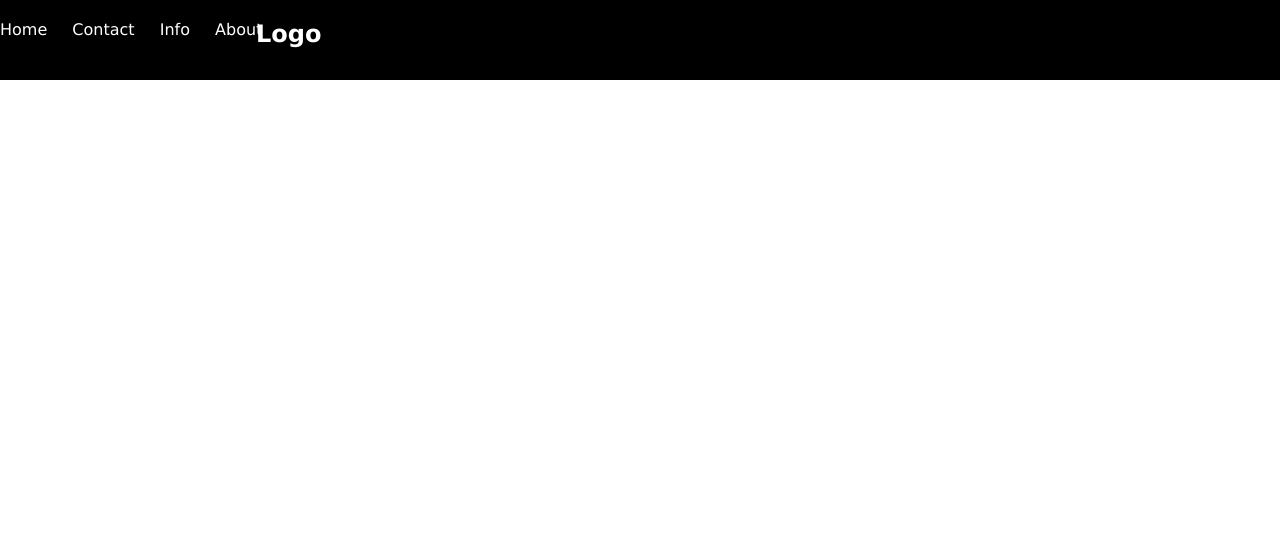
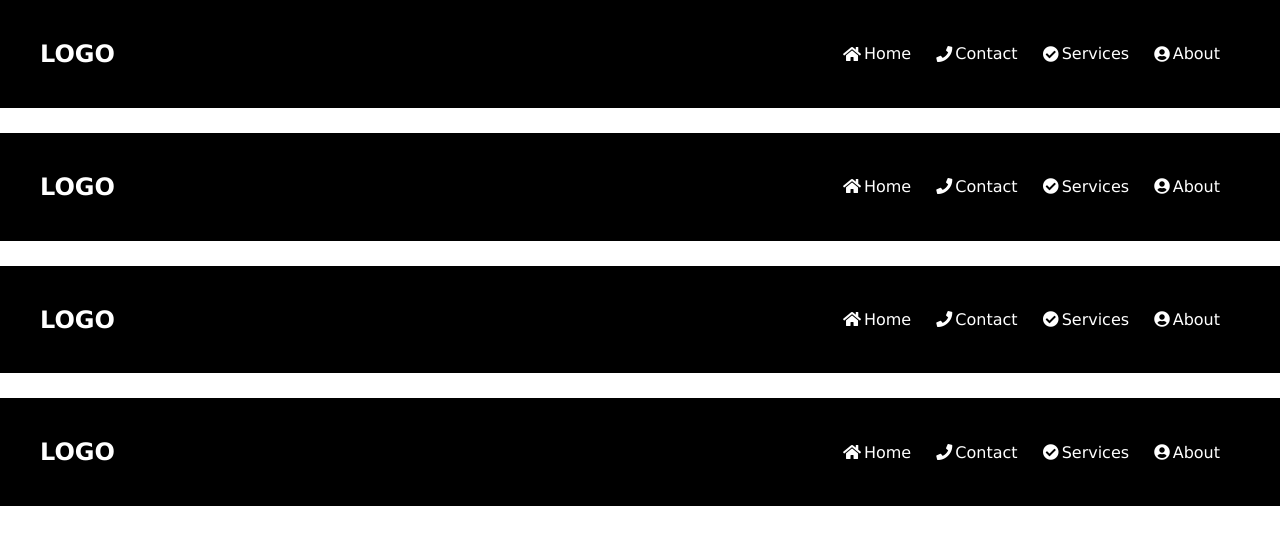
Before and after one commit to iamjerome11/WD-Seatwork-3, a plain HTML site: page index.html in a window 1280 px wide. Drawn offline with Linux system fonts and the light colour scheme.

Commit message:
shuwangers

```diff
--- a/index.html
+++ b/index.html
@@ -4,18 +4,57 @@
     <meta charset="UTF-8">
     <meta name="viewport" content="width=device-width, initial-scale=1.0">
     <title>Header & Footer</title>
-    <link rel="stylesheet" href="./style.css">
-
+    <link rel="stylesheet" href="style.css">
+    <link rel="stylesheet" href="https://cdnjs.cloudflare.com/ajax/libs/font-awesome/5.15.3/css/all.min.css" integrity="sha512-iBBXm8fW90+nuLcSKlbmrPcLa0OT92xO1BIsZ+ywDWZCvqsWgccV3gFoRBv0z+8dLJgyAHIhR35VZc2oM/gI1w==" crossorigin="anonymous" referrerpolicy="no-referrer" />
 </head>
 <body>
     <header>
-        <h2>Logo</h2>
+        <div class="logo">
+            <h2>LOGO</h2>
+        </div>
         <div class="nav">
-            <a href="">Home</a>
-            <a href="">Contact</a>
-            <a href="">Info</a>
-            <a href="">About</a>
+            <a href=""><i class="fas fa-home"></i> Home</a>
+            <a href=""><i class="fas fa-phone"></i> Contact</a>
+            <a href=""><i class="fas fa-check-circle"></i> Services</a>
+            <a href=""><i class="fas fa-user-circle"></i> About</a>
         </div>
     </header>
+
+    <header>
+        <div class="logo">
+            <h2>LOGO</h2>
+        </div>
+        <div class="nav">
+            <a href=""><i class="fas fa-home"></i> Home</a>
+            <a href=""><i class="fas fa-phone"></i> Contact</a>
+            <a href=""><i class="fas fa-check-circle"></i> Services</a>
+            <a href=""><i class="fas fa-user-circle"></i> About</a>
+        </div>
+    </header>
+
+    <header>
+        <div class="logo">
+            <h2>LOGO</h2>
+        </div>
+        <div class="nav">
+            <a href=""><i class="fas fa-home"></i> Home</a>
+            <a href=""><i class="fas fa-phone"></i> Contact</a>
+            <a href=""><i class="fas fa-check-circle"></i> Services</a>
+            <a href=""><i class="fas fa-user-circle"></i> About</a>
+        </div>
+    </header>
+
+    <header>
+        <div class="logo">
+            <h2>LOGO</h2>
+        </div>
+        <div class="nav">
+            <a href=""><i class="fas fa-home"></i> Home</a>
+            <a href=""><i class="fas fa-phone"></i> Contact</a>
+            <a href=""><i class="fas fa-check-circle"></i> Services</a>
+            <a href=""><i class="fas fa-user-circle"></i> About</a>
+        </div>
+    </header>
+
 </body>
 </html>
--- a/style.css
+++ b/style.css
@@ -1,31 +1,46 @@
-body{
-    font-family: verdana;
-}*{
+body {
+    font-family: Verdana, sans-serif;
     margin: 0;
     padding: 0;
-header{
-    position: absolute;
-    background-color: #000;
-    width: 100%;
-    color: white;
 }
-header h2{
-    position: absolute;
-    margin-top: 20px;
-    left: 20%;
+
+header {
+    background-color: black;
+    color: #fff;
+    display: flex;
+    justify-content: space-between;
+    align-items: center;
+    padding: 20px;
+    margin-bottom: 25px;
 }
-header{
-    height: 10vh;
+
+.logo {
+    margin-left: 20px;
+    display: flex;
+    align-items: center;
 }
-.nav{
-    position: absolute;
-    width: 100%;
+
+.logo img {
+    max-width: 50px;
+    margin-right: 10px;
 }
-.nav a{
-    position: relative;
-    left: 45;
-    top: 20px;
-    color: white;
+
+.nav {
+    margin-right: 20px;
+}
+
+.nav a {
+    color: #fff;
     text-decoration: none;
     margin-right: 20px;
+    display: inline-flex;
+    align-items: center;
 }
+
+.nav a:hover {
+    color: #ccc;
+}
+
+.nav a i {
+    margin-right: 3px;
+}
```
